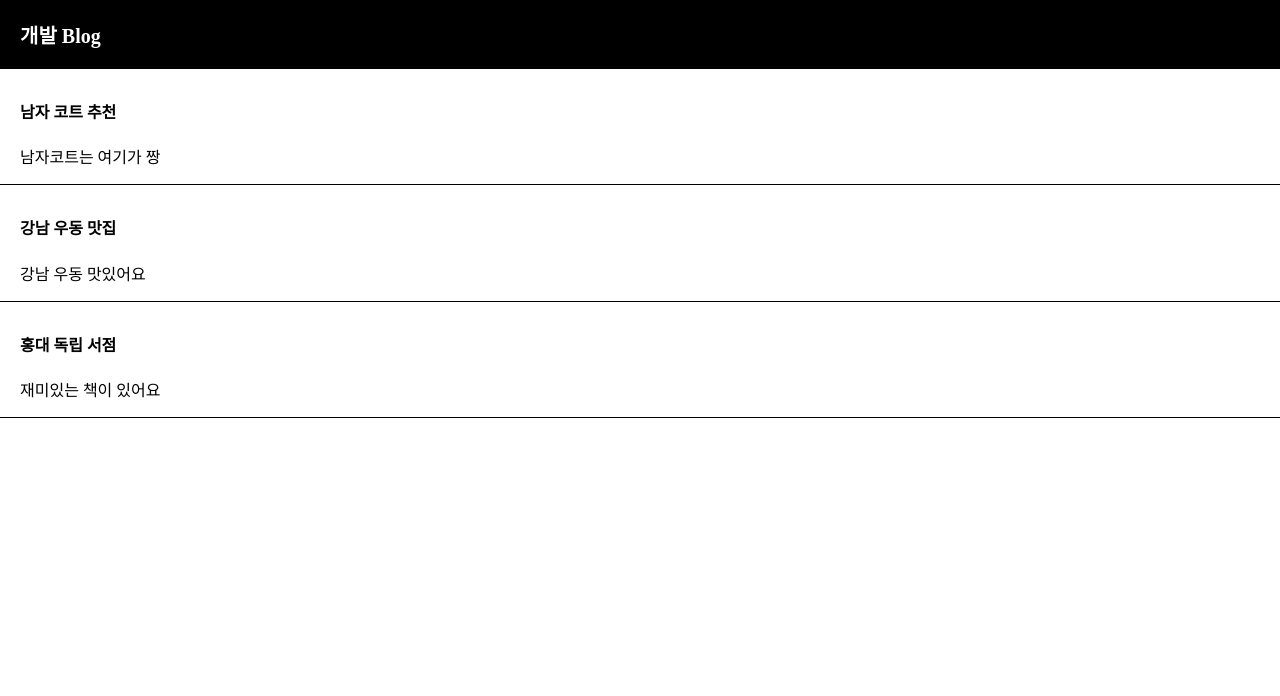
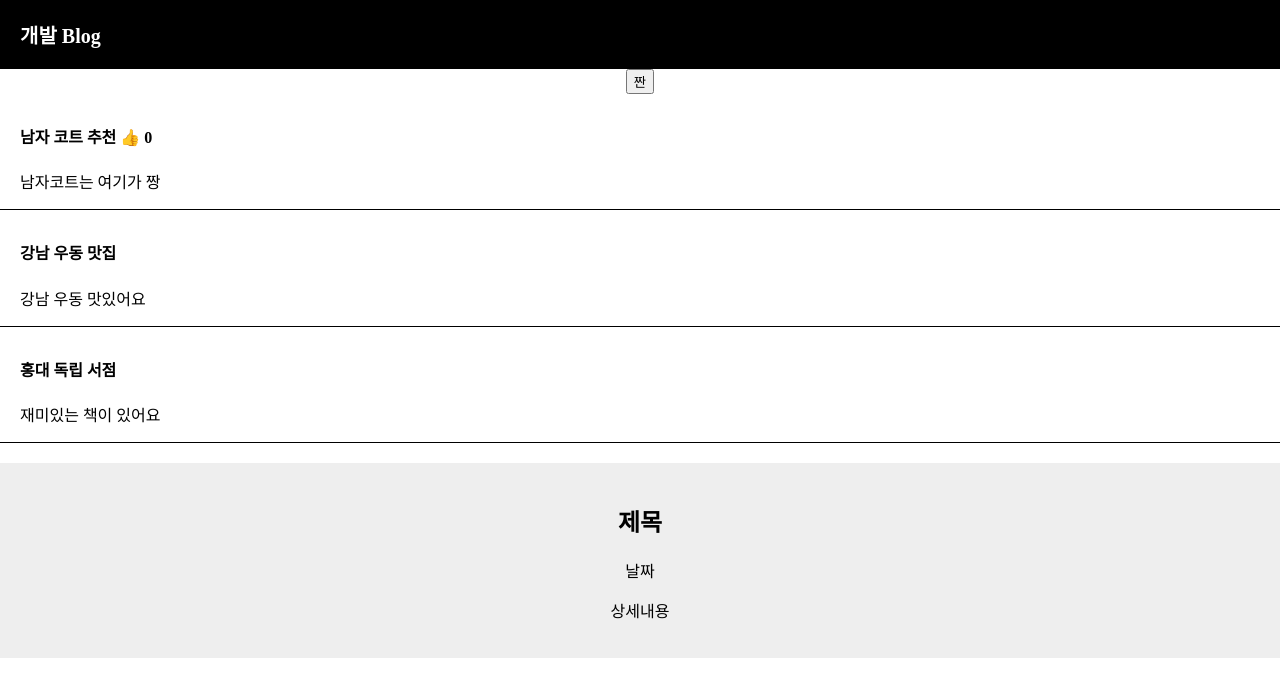
Before and after one commit to kenna-hwa/apple-react-blog, a React (Create React App) app: page / in a window 1280 px wide. Shown: the top 696 px of the page. Built offline with nearby package versions, Linux system fonts and the light colour scheme.

Commit message:
component 만들기

```diff
--- a/src/App.css
+++ b/src/App.css
@@ -22,6 +22,12 @@ body{
   padding-right: 20px;
   text-align: left;
   border-bottom : 1px solid #000;
+}
+
+.modal{
+  margin-top: 20px;
+  padding: 20px;
+  background: #eee;
 }
 
 
--- a/src/App.js
+++ b/src/App.js
@@ -8,14 +8,30 @@ function App() {
 
   let [내용, 내용변경] = useState(["남자코트는 여기가 짱", "강남 우동 맛있어요", "재미있는 책이 있어요"]);
 
+  let [따봉, 따봉변경] = useState(0)
+
+  function 글제목바꾸기(){
+    var newArray = [...글제목];
+    newArray[0] = '여자 코트 추천'
+    글제목변경(newArray);
+  }
+
+  function 글제목정렬(){
+    var sortArray = [...글제목];
+    sortArray = sortArray.sort();
+    글제목변경(sortArray)
+  }
 
   return (
     <div className="App">
       <div className="black-nav">
         <div>개발 Blog</div>
       </div>
+      <button onClick={ 글제목정렬 }>짠</button>
       <div className="list">
-        <h4>{ 글제목[0] }</h4>
+        <h4>{ 글제목[0] } <span onClick={ () => {
+          따봉변경(따봉+1)
+        }}>👍</span> { 따봉 } </h4>
         <p>{ 내용[0] }</p>
       </div>
       <div className="list">
@@ -26,9 +42,19 @@ function App() {
         <h4>{ 글제목[2] }</h4>
         <p>{ 내용[2] }</p>
       </div>
-
+        <Modal />
     </div>
   );
 }
 
+function Modal(){
+  return (
+    <div className="modal">
+    <h2>제목</h2>
+    <p>날짜</p>
+    <p>상세내용</p>
+  </div>
+  )
+}
+
 export default App;
```
